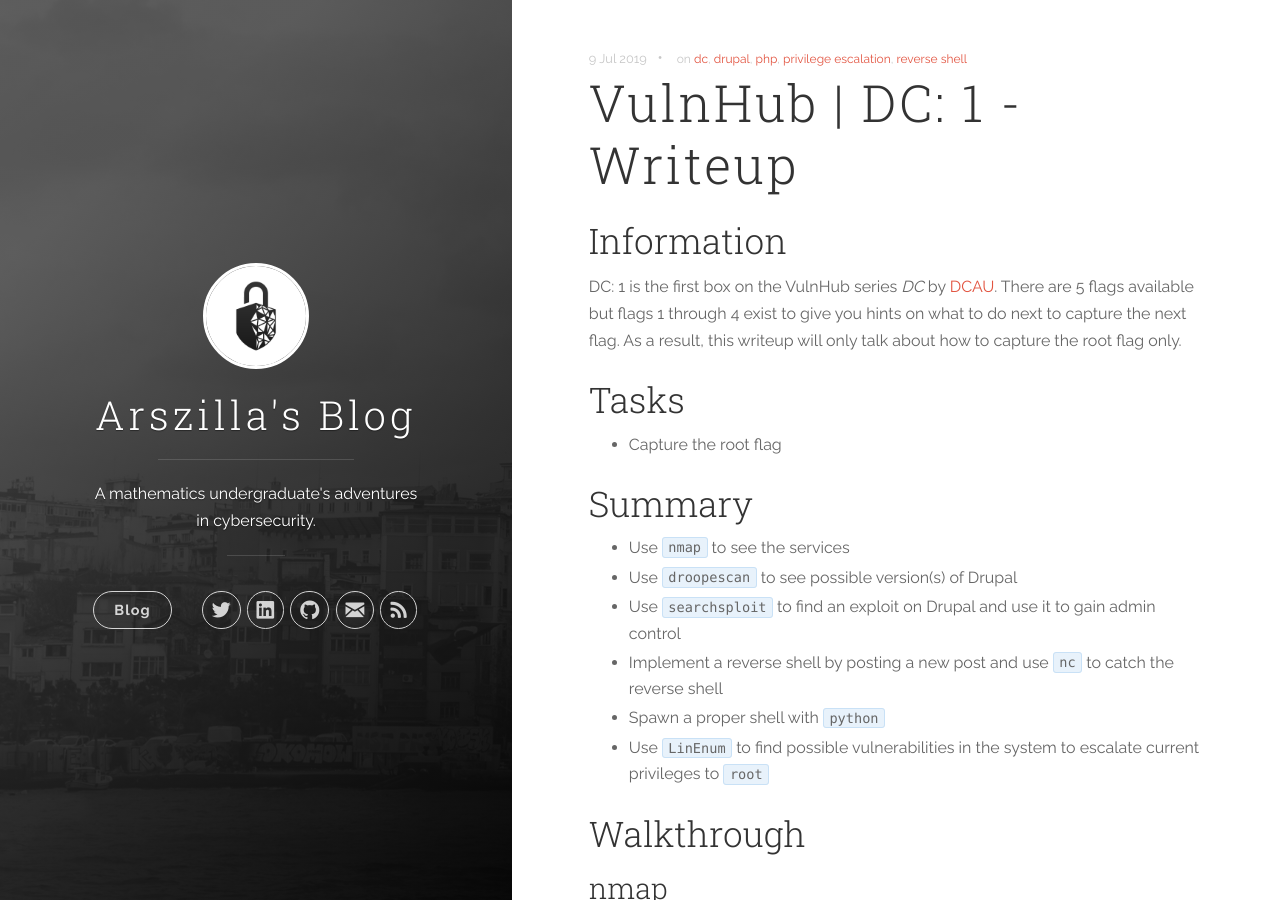
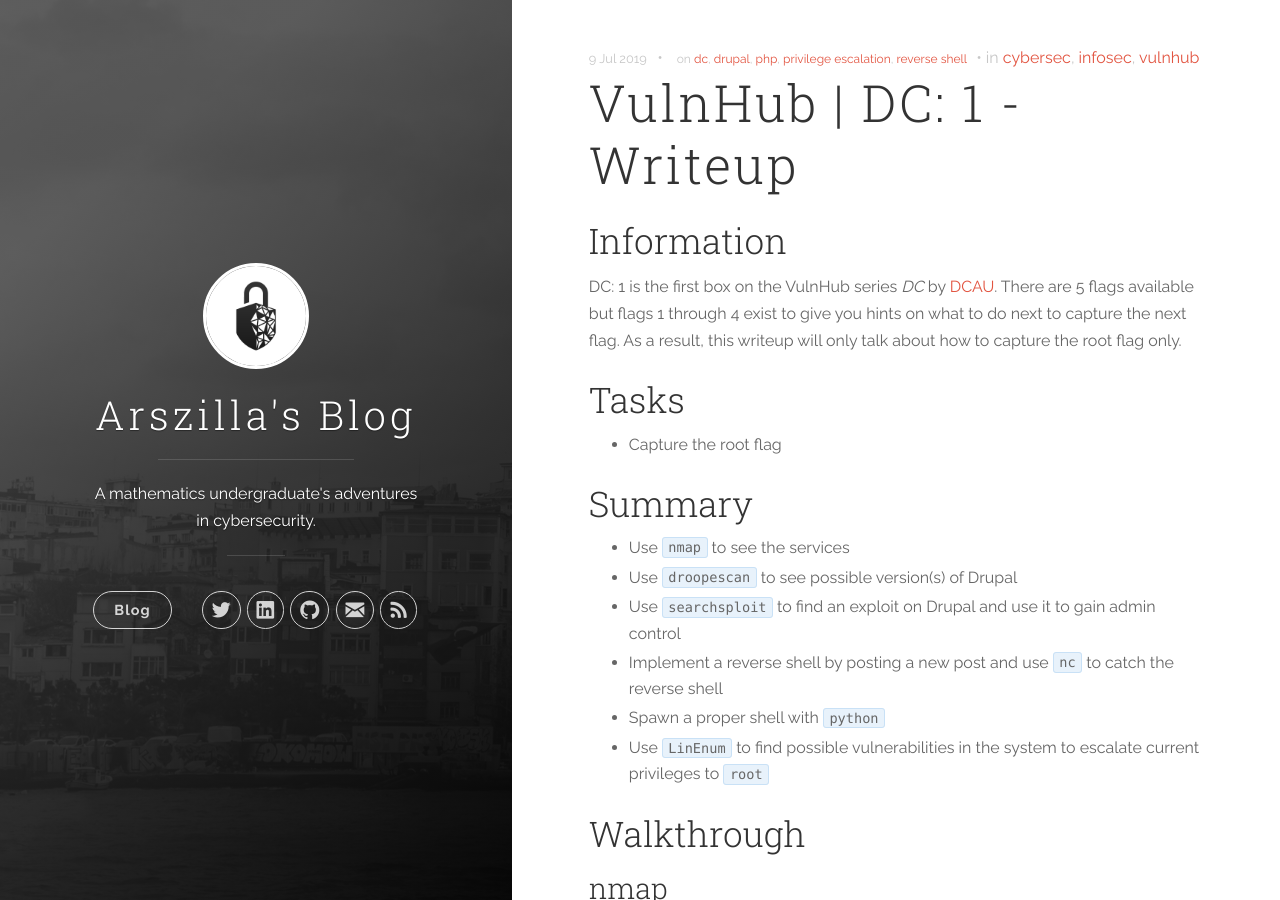
Before and after one commit to firatfolcay/arszilla.github.io, a Jekyll site: the page built from _posts/2019-07-09-vulnhub-dc_1.markdown, in a window 1280 px wide and 900 px high. Built offline with Jekyll 4.4.1, drawn with Linux system fonts in a browser that asks for light colours.

Commit message:
Added categories

```diff
--- a/_layouts/post.html
+++ b/_layouts/post.html
@@ -4,10 +4,13 @@
 <article class="post-container post-container--single">
     <header class="post-header">
         <div class="post-meta">
-      <time datetime="{{ page.date | date: "%Y-%m-%d %H:%M" }}" class="post-meta__date date">{{ page.date | date: "%-d %b %Y" }}</time>
+            <time datetime="{{ page.date | date: " %Y-%m-%d %H:%M
+            " }}" class="post-meta__date date">{{ page.date | date: "%-d %b %Y" }}</time>
             {% if page.tags.size > 0 %}
-      &#8226; <span class="post-meta__tags">on {% for tag in page.tags %}<a href="{{ site.baseurl }}/tags/#{{ tag }}">{{ tag }}</a>{% if forloop.last == false %}, {% endif %}{% endfor %}</span>
-      {% endif %}
+            &#8226; <span class="post-meta__tags">on {% for tag in page.tags %}<a
+                href="{{ site.baseurl }}/tags/#{{ tag }}">{{ tag }}</a>{% if forloop.last == false %}, {% endif %}{% endfor %}</span>
+            {% endif %} &#8226; <span class="post-meta__categories">in {% for category in page.categories %}<a
+                href="{{ site.baseurl }}/categories/#{{ category }}">{{ category }}</a>{% if forloop.last == false %}, {% endif %}{% endfor %}</span>
         </div>
         <h1 class="post-title">{{ page.title }}</h1>
     </header>
@@ -15,6 +18,7 @@
     <section class="post">
         {{ content }}
     </section>
-  {% if page.comments != false and site.disqus_shortname %}<section id="disqus_thread"></section><!-- /#disqus_thread -->{% endif %}
+    {% if page.comments != false and site.disqus_shortname %}
+    <section id="disqus_thread"></section><!-- /#disqus_thread -->{% endif %}
 </article>
 {% if page.comments != false %}{% include disqus.html %}{% endif %}
```
Lines whose indentation alone changed are shown as unchanged.
